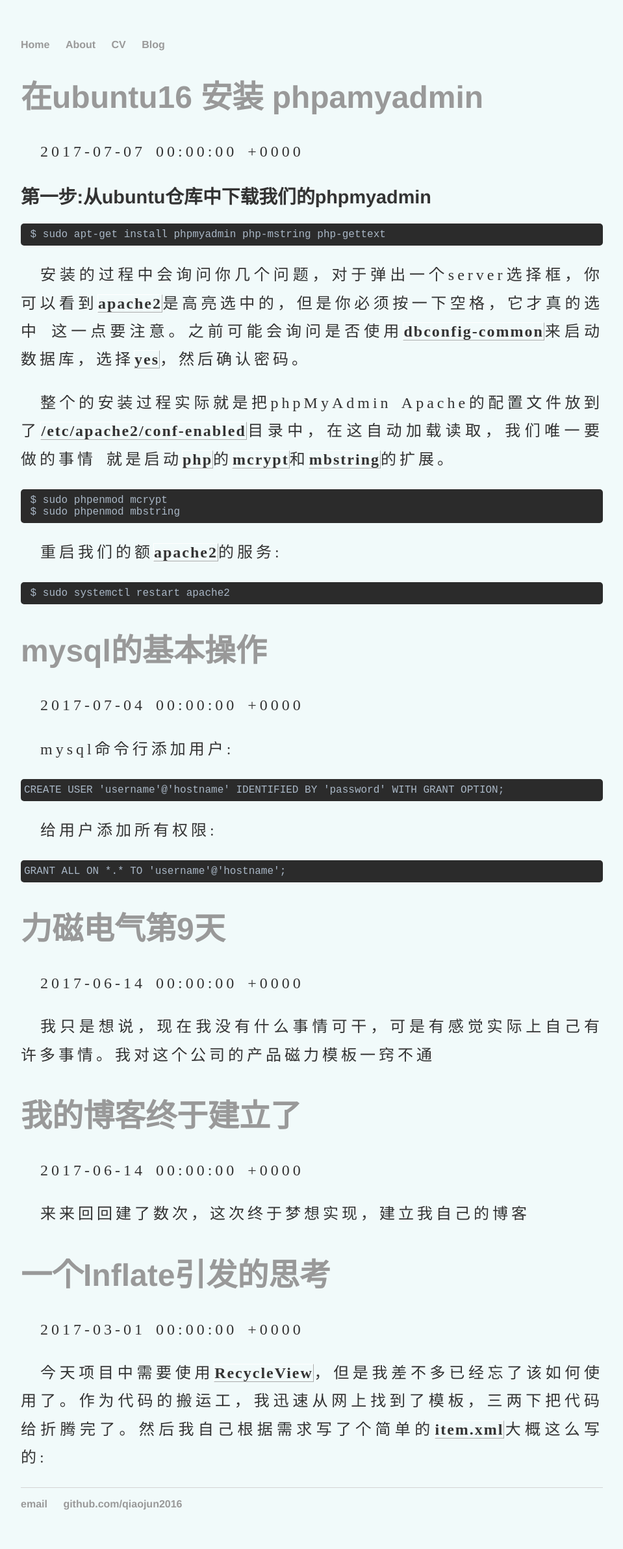
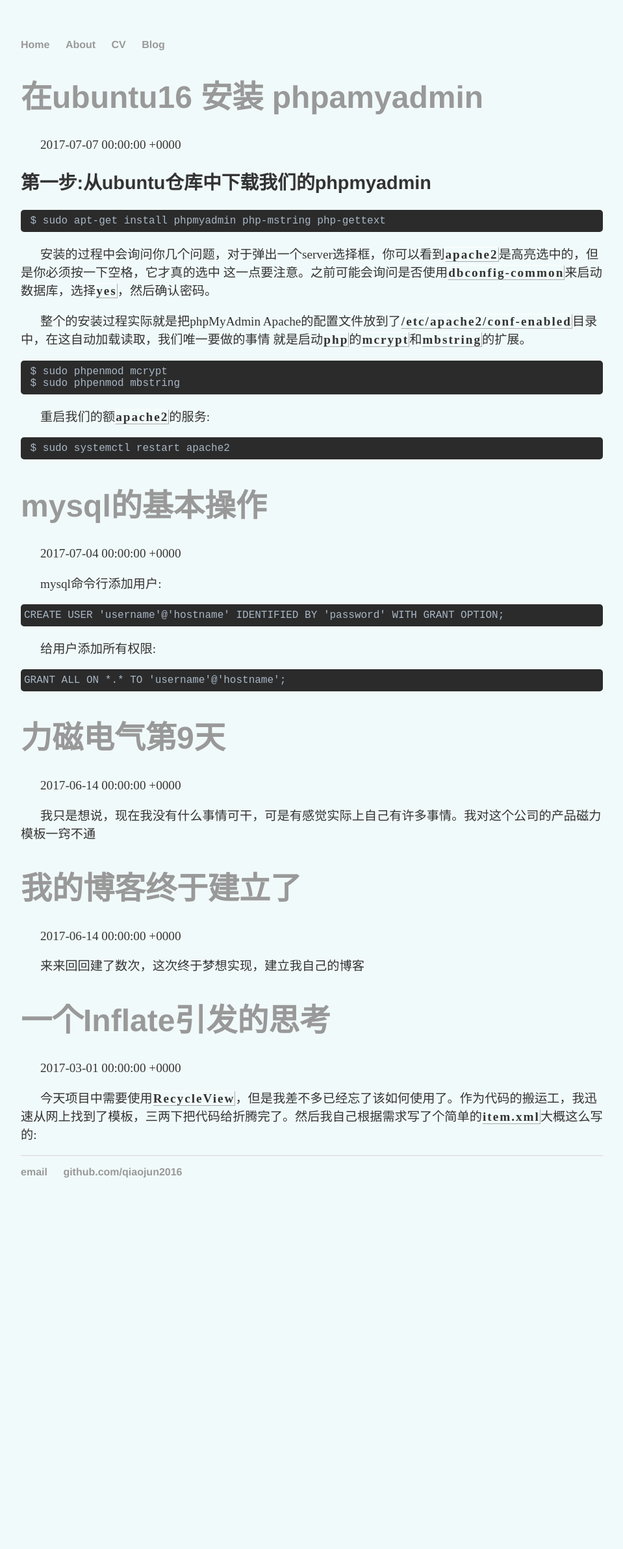
Before and after one commit to qiaojun2016/qiaojun2016.github.io, a Jekyll site: the page built from blog/index.html, in a window 1280 px wide. Shown: the whole page at 65% size, without its empty margins (160-1119 px from the left). Built offline with Jekyll 4.4.1, drawn with Linux system fonts in a browser that asks for light colours; the list of posts is cut into pages by our own code; comment, search, counter and statistics services are not loaded; after the commit the page ends 1873 px from its top, so only the background shows below that.

Commit message:
Update main.css

```diff
--- a/css/main.css
+++ b/css/main.css
@@ -37,17 +37,14 @@ h2 {
     color:#333
 }
 p {
-    font-size: 1.5em;
+    font-size: 1.2em;
     /*line-height: 1.2em;*/
-    text-align:justify;
+
     color: #333;
     /*文本块首行缩进30个像素*/
     text-indent:30px;
-    /*字符间距 5个像素*/
-    letter-spacing:5px;
+
     /*单词间距5个像素*/
-    word-spacing:5px;
-    line-height:180%;
 
 }
 /*英文单词*/
```
